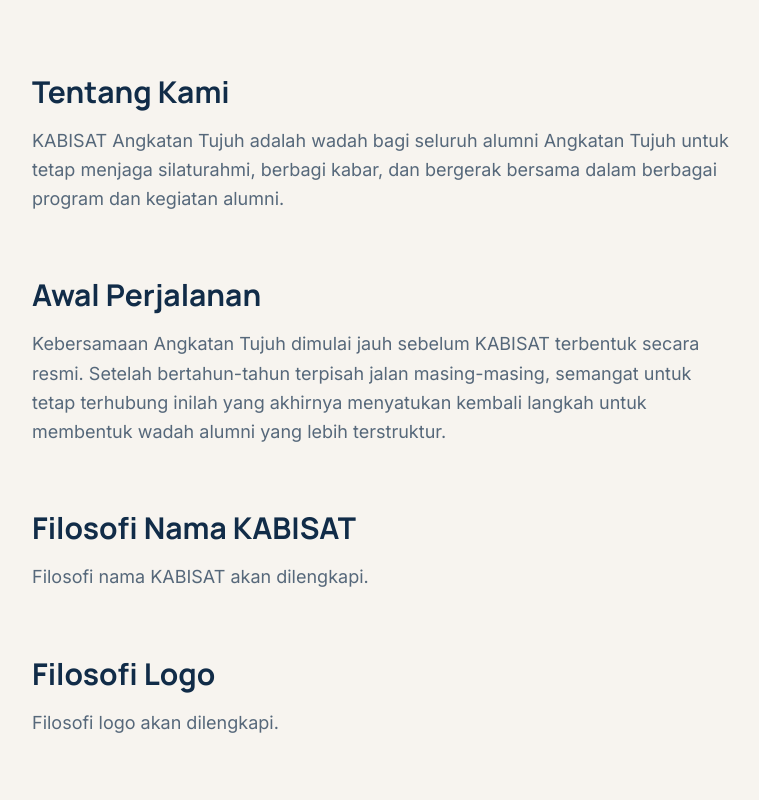
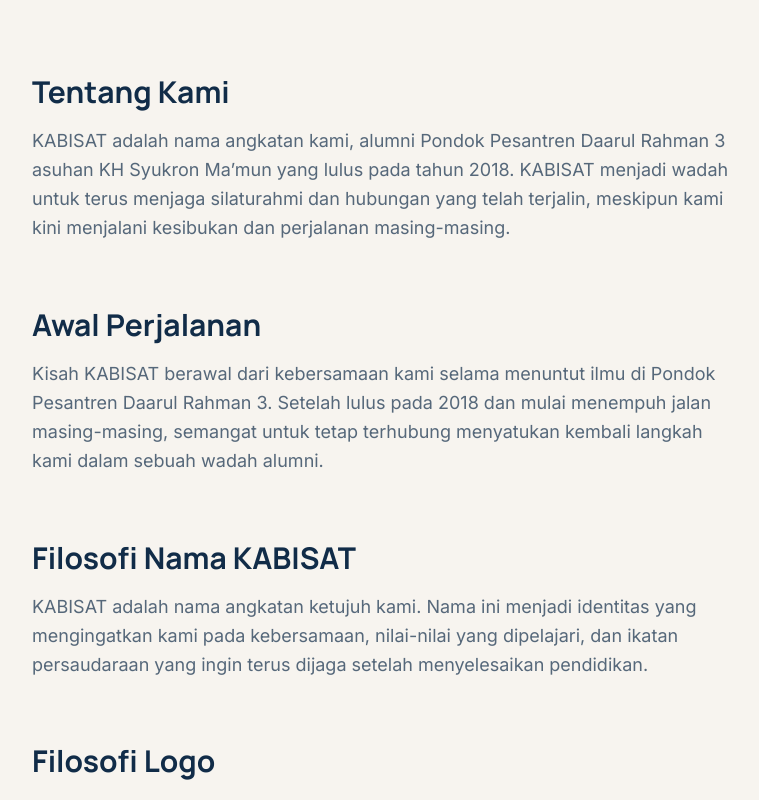
Before and after one commit to enefisualcode/kabisat-angkatan-tujuh, a Next.js app: page /tentang in a window 1280 px wide. Shown: the part 500-1300 px from the top of the page, without its empty margins (256-1015 px from the left). Built offline with nearby package versions, Linux system fonts and the light colour scheme.

Commit message:
Update KABISAT story and logo philosophy

```diff
--- a/src/data/site.ts
+++ b/src/data/site.ts
@@ -34,21 +34,19 @@
     heroTitle: "Tentang KABISAT",
     kami: {
       heading: "Tentang Kami",
-      body: "KABISAT Angkatan Tujuh adalah wadah bagi seluruh alumni Angkatan Tujuh untuk tetap menjaga silaturahmi, berbagi kabar, dan bergerak bersama dalam berbagai program dan kegiatan alumni.",
+      body: "KABISAT adalah nama angkatan kami, alumni Pondok Pesantren Daarul Rahman 3 asuhan KH Syukron Ma’mun yang lulus pada tahun 2018. KABISAT menjadi wadah untuk terus menjaga silaturahmi dan hubungan yang telah terjalin, meskipun kami kini menjalani kesibukan dan perjalanan masing-masing.",
     },
     awalPerjalanan: {
       heading: "Awal Perjalanan",
-      body: "Kebersamaan Angkatan Tujuh dimulai jauh sebelum KABISAT terbentuk secara resmi. Setelah bertahun-tahun terpisah jalan masing-masing, semangat untuk tetap terhubung inilah yang akhirnya menyatukan kembali langkah untuk membentuk wadah alumni yang lebih terstruktur.",
+      body: "Kisah KABISAT berawal dari kebersamaan kami selama menuntut ilmu di Pondok Pesantren Daarul Rahman 3. Setelah lulus pada 2018 dan mulai menempuh jalan masing-masing, semangat untuk tetap terhubung menyatukan kembali langkah kami dalam sebuah wadah alumni.",
     },
     filosofiNama: {
       heading: "Filosofi Nama KABISAT",
-      // TODO: lengkapi filosofi nama saat data resmi tersedia
-      body: "Filosofi nama KABISAT akan dilengkapi.",
+      body: "KABISAT adalah nama angkatan ketujuh kami. Nama ini menjadi identitas yang mengingatkan kami pada kebersamaan, nilai-nilai yang dipelajari, dan ikatan persaudaraan yang ingin terus dijaga setelah menyelesaikan pendidikan.",
     },
     filosofiLogo: {
       heading: "Filosofi Logo",
-      // TODO: lengkapi filosofi logo saat data resmi tersedia
-      body: "Filosofi logo akan dilengkapi.",
+      body: "Logo KABISAT menggambarkan identitas Angkatan Tujuh yang tumbuh dalam kebersamaan, keterbukaan, dan saling mendukung. Angka 7 menjadi simbol utama identitas angkatan, dengan bentuk yang terinspirasi dari angka tujuh dalam bahasa Arab dan dekat dengan keseharian kami. Dua helai daun melambangkan perempuan dan laki-laki yang saling melengkapi, sekaligus anggota KABISAT yang terus bertumbuh dan memberi manfaat di mana pun berada. Gestur manusia mencerminkan sikap ramah, rendah hati, terbuka terhadap semua kalangan, serta siap menerima masukan dengan penuh kegembiraan. Secara keseluruhan, logo ini merepresentasikan KABISAT sebagai angkatan yang solid, inklusif, dan terus berkembang bersama.",
     },
   },
 
```
